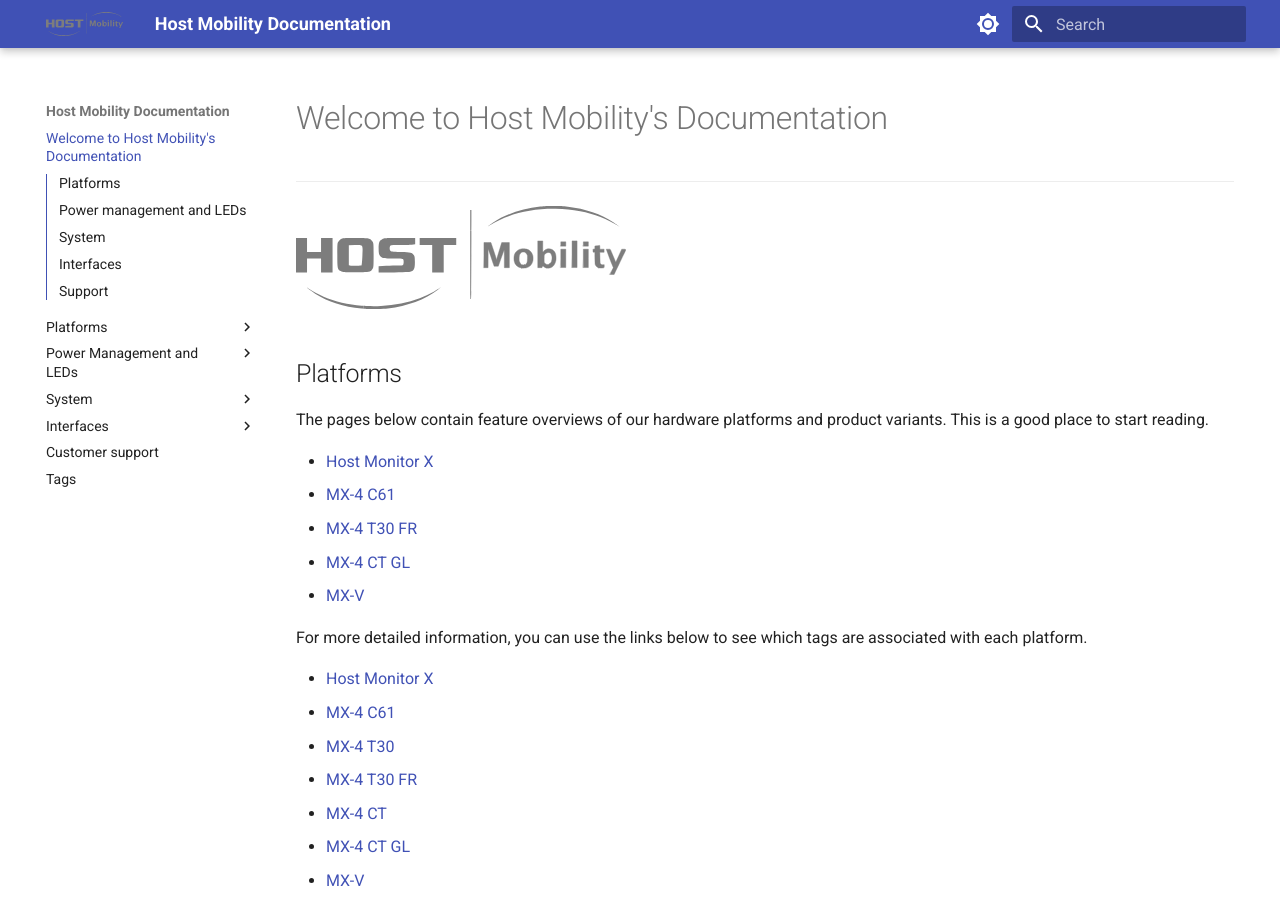
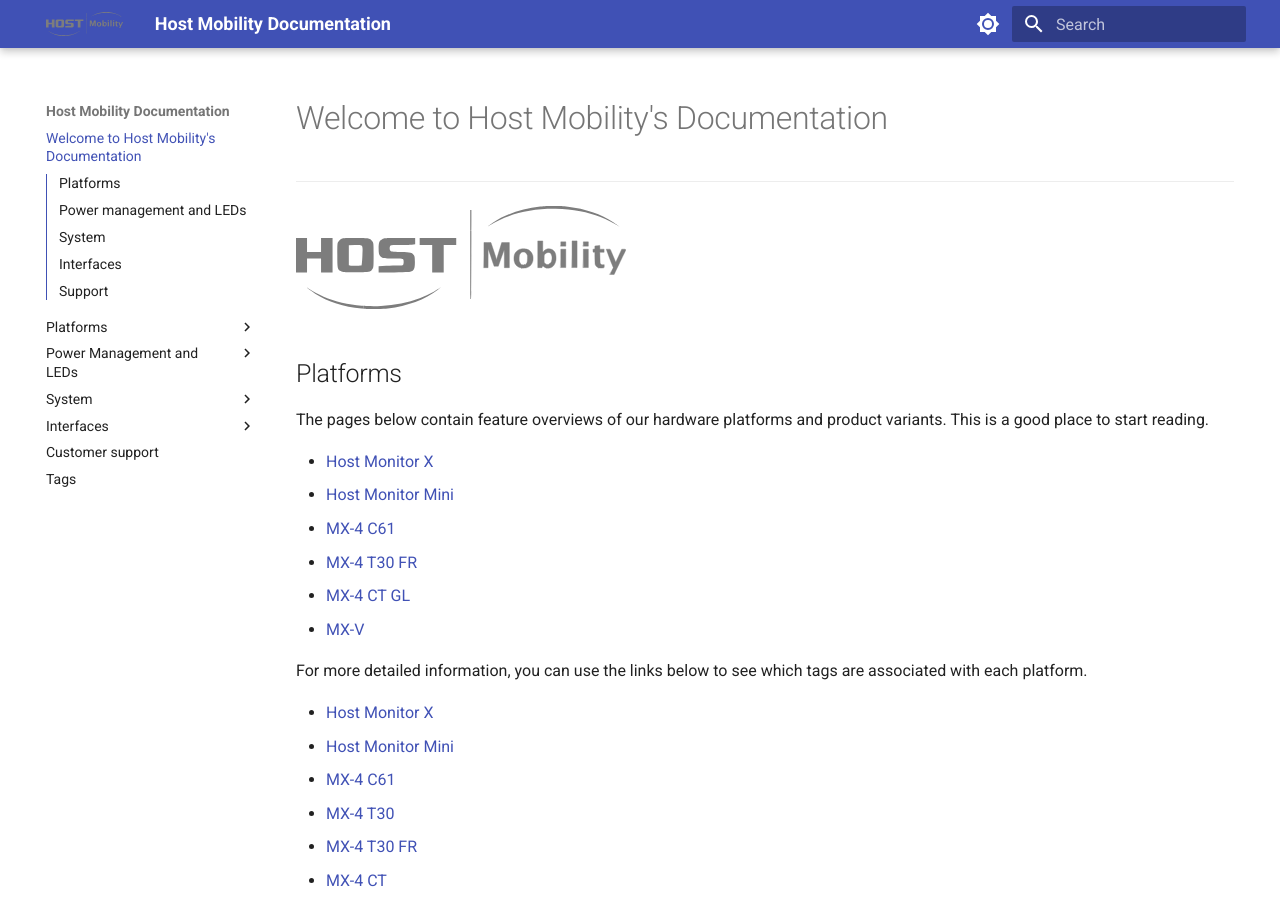
Before and after one commit to hostmobility/documentation, an MkDocs documentation site: the page built from docs/index.md, in a window 1280 px wide and 900 px high. Built offline with MkDocs 1.6.1 and Material for MkDocs 9.7.7, drawn with Linux system fonts in a browser that asks for light colours.

Commit message:
Add host monitor mini to first page

```diff
--- a/docs/index.md
+++ b/docs/index.md
@@ -8,6 +8,7 @@
 The pages below contain feature overviews of our hardware platforms and product variants. This is a good place to start reading.
 
 * [Host Monitor X](product/host-monitor-x.md)
+* [Host Monitor Mini](product/host-monitor-mini.md)
 * [MX-4 C61](product/mx4-c61.md)
 * [MX-4 T30 FR](product/mx4-t30fr.md)
 * [MX-4 CT GL](product/mx4-ct-gl.md)
@@ -16,6 +17,7 @@
 For more detailed information, you can use the links below to see which tags are associated with each platform.
 
 * [Host Monitor X](tags.md#hmx)
+* [Host Monitor Mini](tags.md#hmm)
 * [MX-4 C61](tags.md#c61)
 * [MX-4 T30](tags.md#t30)
 * [MX-4 T30 FR](tags.md#t30-fr)
```
